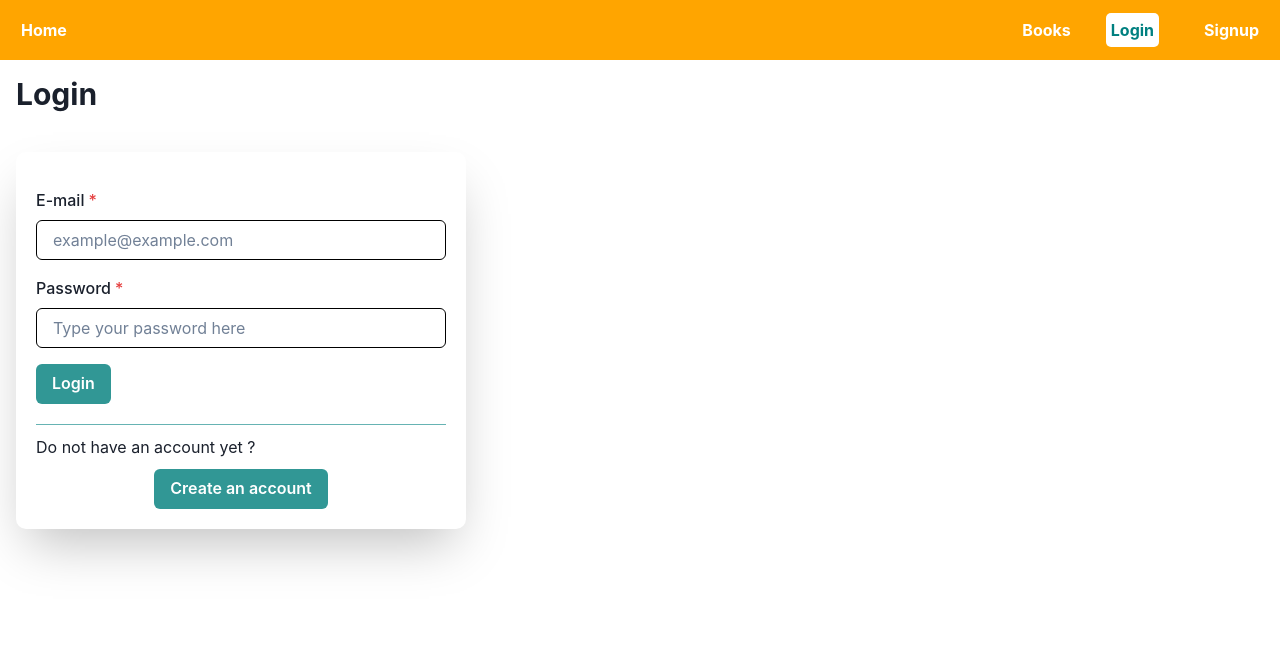
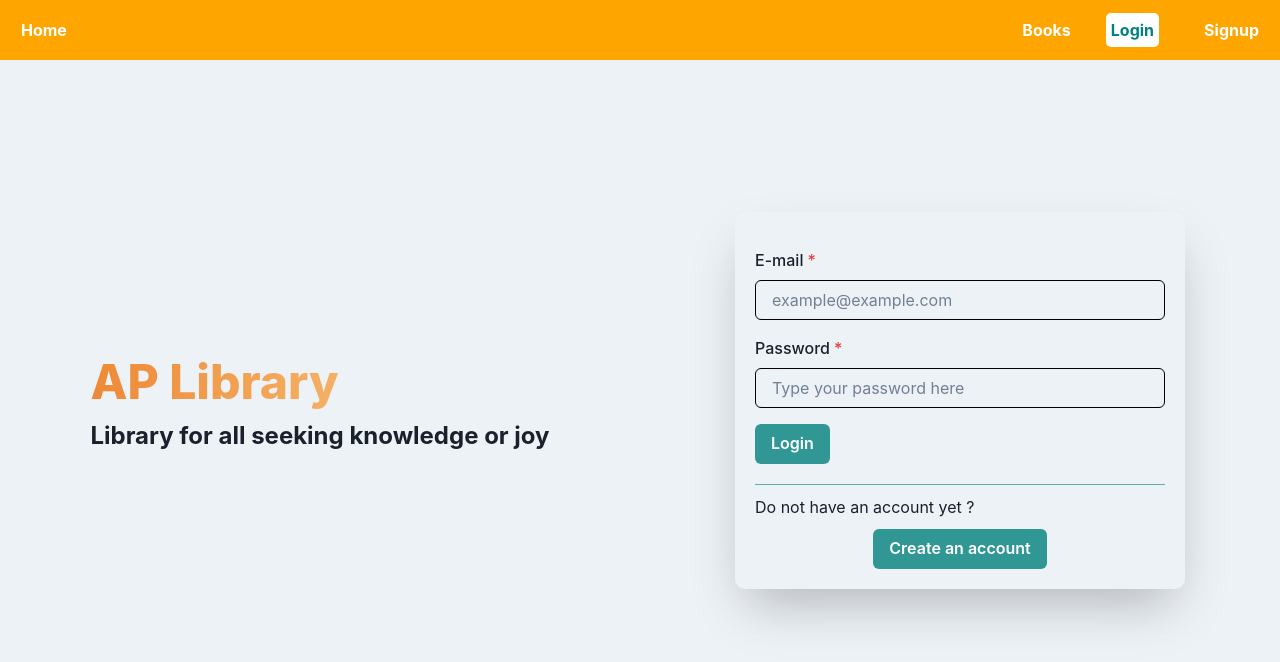
Before and after one commit to anup-an/library-api, a React (Create React App) app in the folder client/: page /login in a window 1280 px wide. Shown: the top 662 px of the page. Built offline with nearby package versions, Linux system fonts and the light colour scheme; no server answers.

Commit message:
Update login page

```diff
--- a/client/src/views/LoginPage/index.tsx
+++ b/client/src/views/LoginPage/index.tsx
@@ -1,12 +1,22 @@
-import { Box, Heading } from "@chakra-ui/react";
+import { Box, Flex } from "@chakra-ui/react";
 
 import Login from "src/components/Login";
+import TagLine from "src/components/ui/TagLine";
 
 const LoginPage = () => {
   return (
-    <Box padding={4} width="50%">
-      <Heading mb="10" fontSize="30px" marginTop="60px">Login</Heading>
-      <Login />
+    <Box
+      display="flex"
+      h="100vh"
+      alignItems="center"
+      justifyContent="space-between"
+    >
+      <Flex w="50%" justifyContent="center">
+        <TagLine />
+      </Flex>
+      <Flex w="50%" justifyContent="center">
+        <Login />
+      </Flex>
     </Box>
   );
 };
--- a/client/src/views/RootLayout/index.tsx
+++ b/client/src/views/RootLayout/index.tsx
@@ -4,12 +4,12 @@ import NavigationBar from "src/components/NavigationBar";
 
 const RootLayout = () => {
   return (
-    <>
+    <Box backgroundColor="gray.100">
       <Box position="fixed" width="100%" zIndex={20}>
         <NavigationBar />
       </Box>
       <Outlet />
-    </>
+    </Box>
   );
 };
 
```
